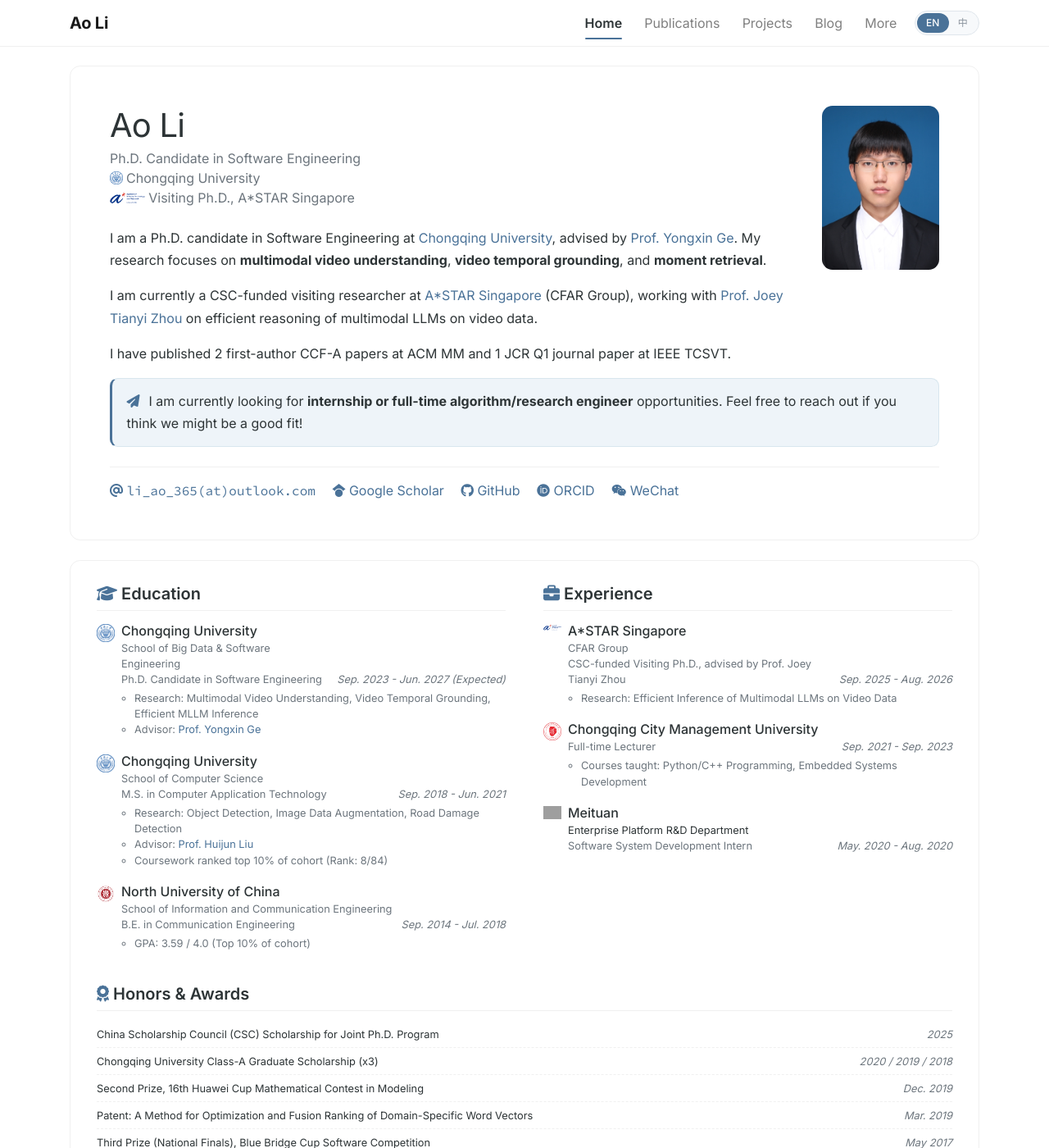
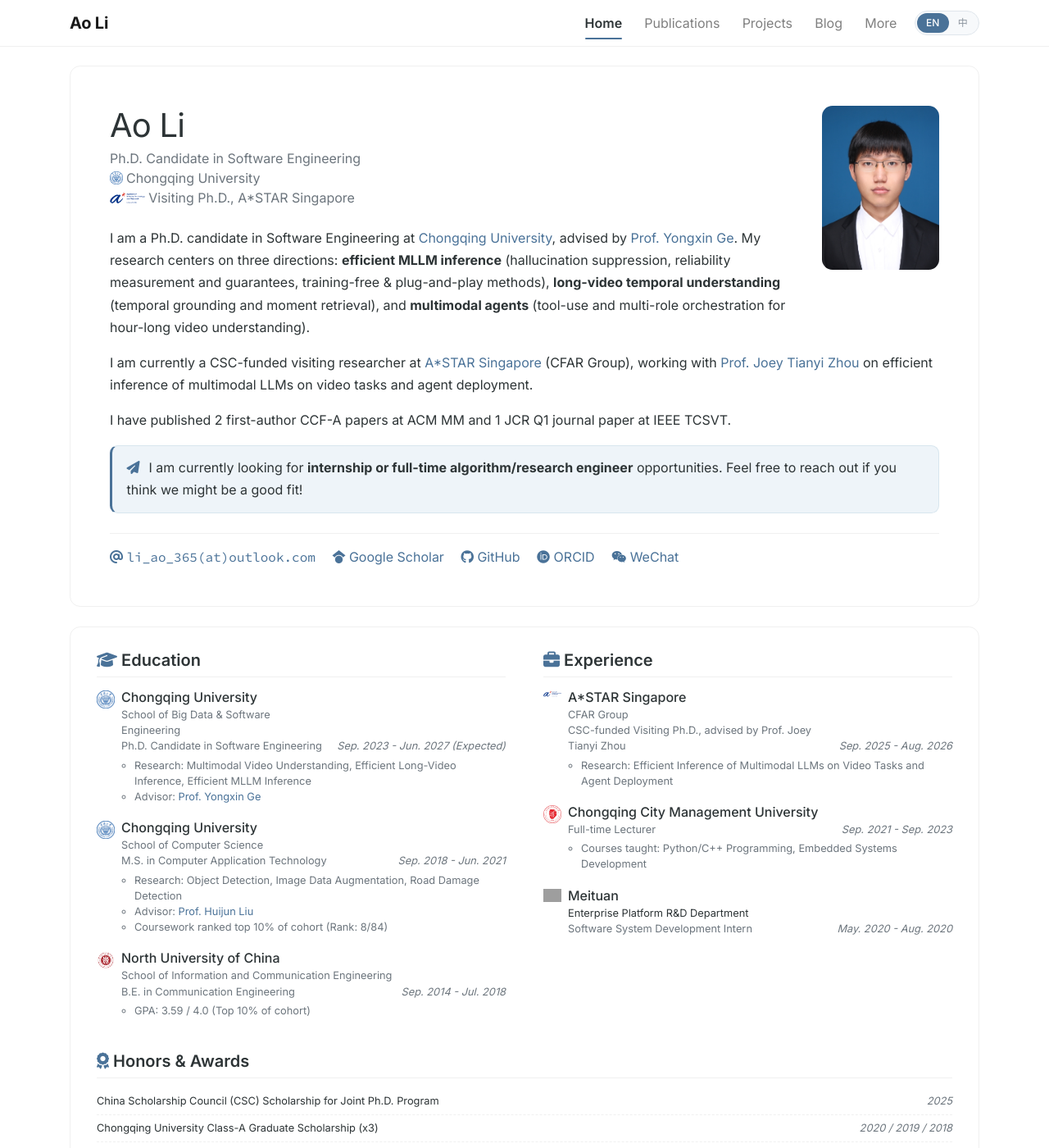
Before and after one commit to LiAo365/LiAo365.github.io, a Jekyll site: the page built from index.html, in a window 1280 px wide and 1400 px high. Shown: the whole window at 82% size. Built offline with Jekyll 4.4.1, drawn with Linux system fonts in a browser that asks for light colours; nearby versions of some CDN libraries; a style sheet for code colours, icons or effects is not loaded; grey boxes are pictures that could not be loaded.

Commit message:
[08-11 15:37:20] Update personal information.

```diff
--- a/_data/profile.yml
+++ b/_data/profile.yml
@@ -39,14 +39,16 @@
     I am a Ph.D. candidate in Software Engineering at
     <a href="https://www.cqu.edu.cn/" target="_blank">Chongqing University</a>,
     advised by <a href="https://www.cse.cqu.edu.cn/info/2165/8486.htm" target="_blank">Prof. Yongxin Ge</a>.
-    My research focuses on <strong>multimodal video understanding</strong>, <strong>video temporal grounding</strong>,
-    and <strong>moment retrieval</strong>.
+    My research centers on three directions: <strong>efficient MLLM inference</strong>
+    (hallucination suppression, reliability measurement and guarantees, training-free & plug-and-play methods),
+    <strong>long-video temporal understanding</strong> (temporal grounding and moment retrieval), and
+    <strong>multimodal agents</strong> (tool-use and multi-role orchestration for hour-long video understanding).
   </p>
   <p>
     I am currently a CSC-funded visiting researcher at
     <a href="https://www.a-star.edu.sg/" target="_blank">A*STAR Singapore</a> (CFAR Group),
     working with <a href="https://joeyzhouty.github.io/" target="_blank">Prof. Joey Tianyi Zhou</a>
-    on efficient reasoning of multimodal LLMs on video data.
+    on efficient inference of multimodal LLMs on video tasks and agent deployment.
   </p>
   <p>
     I have published 2 first-author CCF-A papers at ACM MM and 1 JCR Q1 journal paper at IEEE TCSVT.
@@ -61,13 +63,15 @@
   <p>
     我是<a href="https://www.cqu.edu.cn/" target="_blank">重庆大学</a>软件工程专业博士研究生，
     师从<a href="https://www.cse.cqu.edu.cn/info/2165/8486.htm" target="_blank">葛永新教授</a>。
-    主要研究方向为<strong>多模态视频理解</strong>、<strong>视频时序定位</strong>与<strong>视频时刻检索</strong>。
+    主要研究方向为：<strong>高效多模态大模型推理</strong>（幻觉抑制、可靠性度量与保证、训练无关即插即用方法）、
+    <strong>长视频时序理解</strong>（视频时序定位与时刻检索），以及<strong>多模态 Agent</strong>
+    （面向小时级视频理解的工具调用与多角色协同编排）。
   </p>
   <p>
     目前在<a href="https://www.a-star.edu.sg/" target="_blank">新加坡科技研究局（A*STAR）</a> CFAR Group
     进行国家公派联合培养，导师为
     <a href="https://joeyzhouty.github.io/" target="_blank">Prof. Joey Tianyi Zhou</a>，
-    研究内容为多模态大语言模型在视频数据上的高效推理。
+    研究内容为多模态大语言模型在视频任务上的高效推理与 Agent 应用落地。
   </p>
   <p>
     已发表 2 篇 CCF-A 类会议论文（ACM MM，一作）与 1 篇中科院一区期刊论文（IEEE TCSVT，一作）。
@@ -88,7 +92,7 @@
     School of Big Data & Software Engineering <br/>
     Ph.D. Candidate in Software Engineering
   details:
-  - "Research: Multimodal Video Understanding, Video Temporal Grounding, Efficient MLLM Inference"
+  - "Research: Multimodal Video Understanding, Efficient Long-Video Inference, Efficient MLLM Inference"
   - 'Advisor: <a href="https://www.cse.cqu.edu.cn/info/2165/8486.htm" target="_blank">Prof. Yongxin Ge</a>'
   date: Sep. 2023 - Jun. 2027 (Expected)
 - name: Chongqing University
@@ -117,7 +121,7 @@
     大数据与软件学院 <br/>
     软件工程 学术型博士研究生
   details:
-  - "主要研究方向：多模态视频理解、视频时序定位、Efficient MLLM Inference"
+  - "主要研究方向：多模态视频理解、长视频高效推理、多模态大模型高效推理"
   - '导师：<a href="https://www.cse.cqu.edu.cn/info/2165/8486.htm" target="_blank">葛永新教授</a>'
   date: 2023.09 - 2027.06（预计）
 - name: 重庆大学
@@ -146,7 +150,7 @@
     CFAR Group <br/>
     CSC-funded Visiting Ph.D., advised by Prof. Joey Tianyi Zhou
   details:
-  - "Research: Efficient Inference of Multimodal LLMs on Video Data"
+  - "Research: Efficient Inference of Multimodal LLMs on Video Tasks and Agent Deployment"
   date: Sep. 2025 - Aug. 2026
 - name: Chongqing City Management University
   logo: /assets/images/badges/CSWU.png
@@ -167,7 +171,7 @@
     CFAR Group <br/>
     国家公派联合培养博士，导师：Prof. Joey Tianyi Zhou
   details:
-  - "研究内容：多模态大语言模型在视频数据的高效推理"
+  - "研究内容：多模态大语言模型在视频任务的高效推理与 Agent 应用落地"
   date: 2025.09 - 2026.08
 - name: 重庆城市管理职业大学
   logo: /assets/images/badges/CSWU.png
--- a/_data/projects.yml
+++ b/_data/projects.yml
@@ -7,21 +7,23 @@
 # Proper nouns (PyTorch, YOLOv8, vLLM, ...) aren't translated for the _zh variant.
 
 projects:
-- title: AIGC Video Content Detection
-  title_zh: AIGC 视频内容检测
+- title: "Multimodal Agent System: Long-Video Understanding & AIGC Content Detection"
+  title_zh: "多模态 Agent 系统：长视频理解与 AIGC 内容检测"
   role: Module Lead — Video Synthesis & Video Understanding
   role_zh: 子模块负责人 — 负责视频数据合成与视频理解模块
   date: Oct. 2025 - Aug. 2026
   date_zh: 2025.10 - 2026.08
   tags: [Multimodal LLM, Agent System, Contrastive Decoding]
-  tech_stack: [LangGraph, Qwen + vLLM, Function Calling / MCP, Prompt Engineering]
+  tech_stack: [LangGraph, Qwen + vLLM, Function Calling / MCP, Prompt Engineering, Pydantic]
   highlights:
+  - Designed and implemented a long-video understanding agent system with perception / analysis / decision multi-role collaboration, wrapping shot segmentation, face tracking, and frequency- and temporal-domain forensics as tools to achieve hierarchical understanding and segment-level localization of hour-long videos.
+  - "Agent orchestration and reliability: implemented state management and failure retry across multi-turn tool calls with <strong>LangGraph</strong>, and enforced strict tool-return schemas with <strong>Pydantic</strong> to keep the system stable under long tool-call chains."
   - Extended the evaluation video synthesis pipeline, integrating multiple generative models and forgery types (full-clip generation / local tampering / real-fake splicing), with automatic generation of frame-level masks and interval timestamp ground truth to support system-level evaluation and iteration.
-  - Designed and implemented a long-video understanding agent system with perception / analysis / decision multi-role collaboration, wrapping shot segmentation, face tracking, and frequency- and temporal-domain forensics as tools to achieve hierarchical understanding and segment-level localization of hour-long videos.
   - Proposed <strong>SECD</strong> (Subspace Entropic Contrastive Decoding) to address hallucination, accuracy bias, and unreliable confidence of lightweight MLLMs in temporal grounding — training-free and plug-and-play. Published at <strong>ACM MM 2026</strong> (first author, CCF-A), with 2 concurrent <strong>AAAI</strong> submissions under review.
   highlights_zh:
+  - 设计并实现长视频内容理解 Agent System，感知 / 分析 / 决策多角色协同，将镜头分割、人脸追踪、频域与时序取证等能力封装为工具（tools），完成小时级视频的分层理解与逐段定位。
+  - Agent 编排与可靠性保证：基于 <strong>LangGraph</strong> 实现多轮调用的状态管理与失败重试，以 <strong>Pydantic</strong> 强约束工具返回结构，保障系统在长链路调用下的稳定性。
   - 完善评测视频数据合成 Pipeline，接入多种生成模型与全片生成 / 局部篡改 / 真伪拼接等多类伪造形态，实现帧级掩膜与区间时间戳 GT 的自动生成，支撑系统能力评估与迭代。
-  - 设计并实现长视频内容理解 Agent System，感知 / 分析 / 决策多角色协同，将镜头分割、人脸追踪、频域与时序取证等能力封装为工具（tools），完成小时级视频的分层理解与逐段定位。
   - 针对轻量级 MLLM 在时序定位中的幻觉、精度偏差、可靠性缺失等问题，提出训练无关、即插即用的<strong>子空间熵对比解码 SECD</strong>；成果发表于 <strong>ACM MM 2026</strong>（一作，CCF-A），并有同期 2 篇 <strong>AAAI</strong> 在投论文。
 
 - title: Intelligent Road Damage Recognition and Application
```
